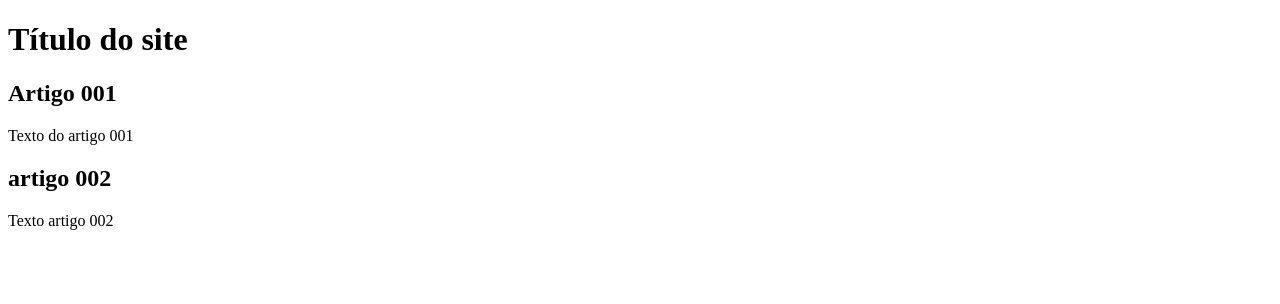
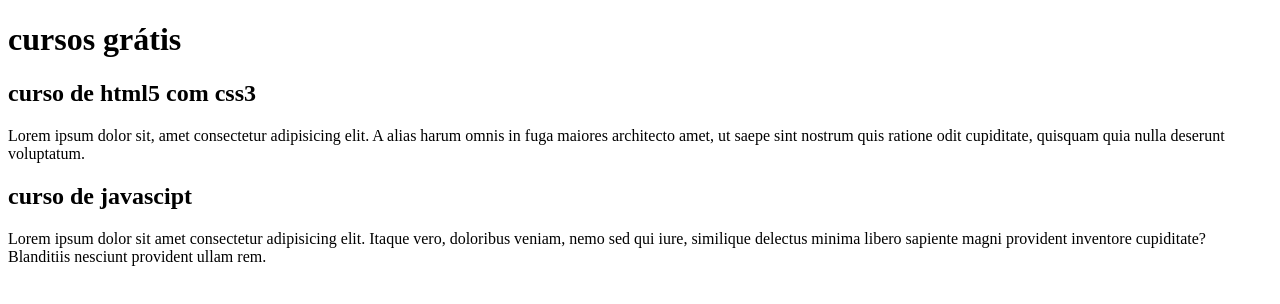
Before and after one commit to lucasabath/projetosite, a plain HTML site: page index.html in a window 1280 px wide. Drawn offline with Linux system fonts and the light colour scheme.

Commit message:
comecei a escrever o conteudo

```diff
--- a/index.html
+++ b/index.html
@@ -8,15 +8,15 @@
 <body>
     <main>
         <header>
-            <h1>Título do site</h1>
+            <h1>cursos grátis</h1>
         </header>
         <article>
-            <h2>Artigo 001</h2>
-            <p>Texto do artigo 001</p>
+            <h2>curso de html5 com css3</h2>
+            <p>Lorem ipsum dolor sit, amet consectetur adipisicing elit. A alias harum omnis in fuga maiores architecto amet, ut saepe sint nostrum quis ratione odit cupiditate, quisquam quia nulla deserunt voluptatum.</p>
         </article>
         <article>
-            <h2>artigo 002</h2>
-            <p>Texto artigo 002</p>
+            <h2>curso de javascipt</h2>
+            <p>Lorem ipsum dolor sit amet consectetur adipisicing elit. Itaque vero, doloribus veniam, nemo sed qui iure, similique delectus minima libero sapiente magni provident inventore cupiditate? Blanditiis nesciunt provident ullam rem.</p>
         </article>
     </main>
 
```
